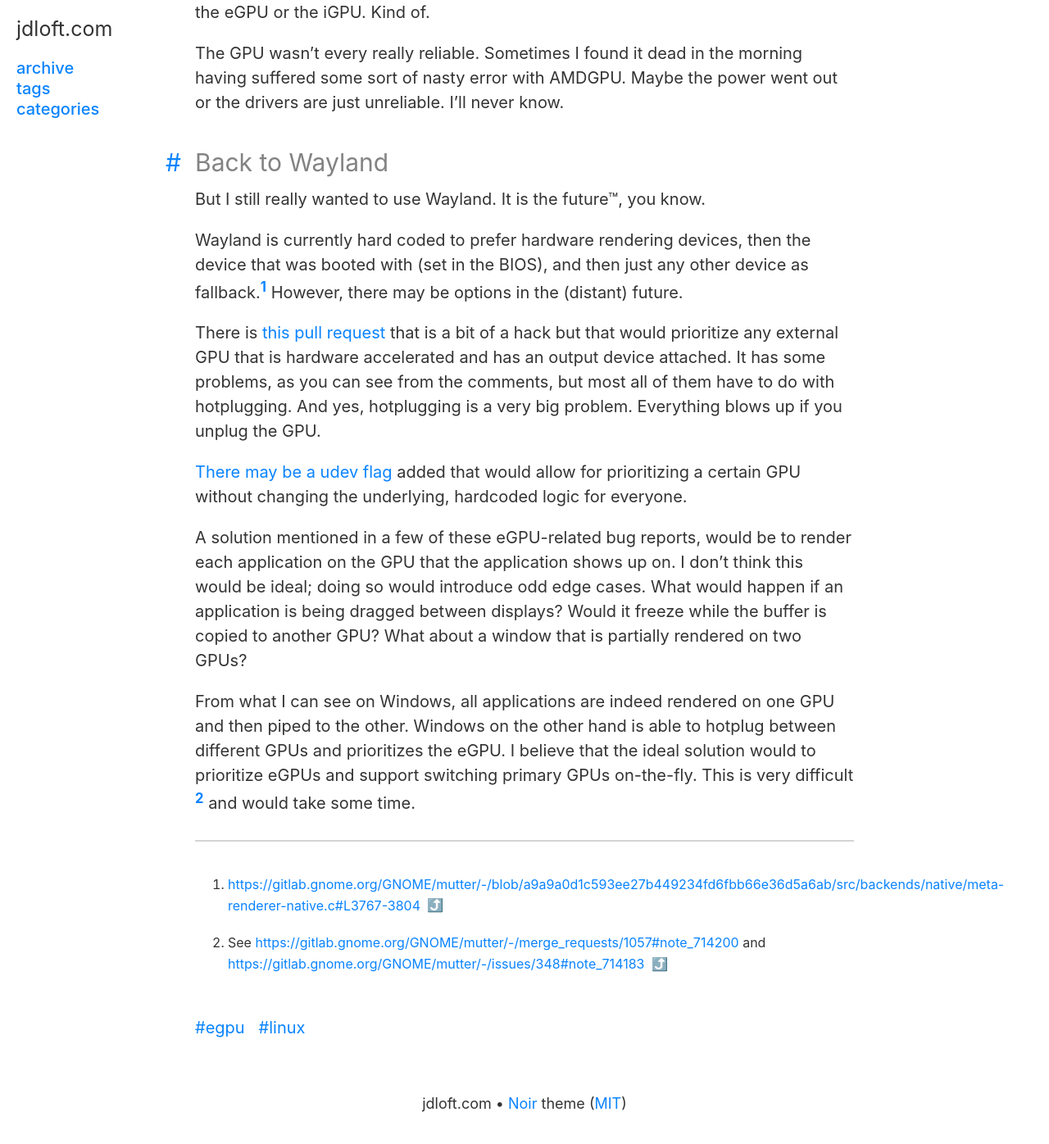
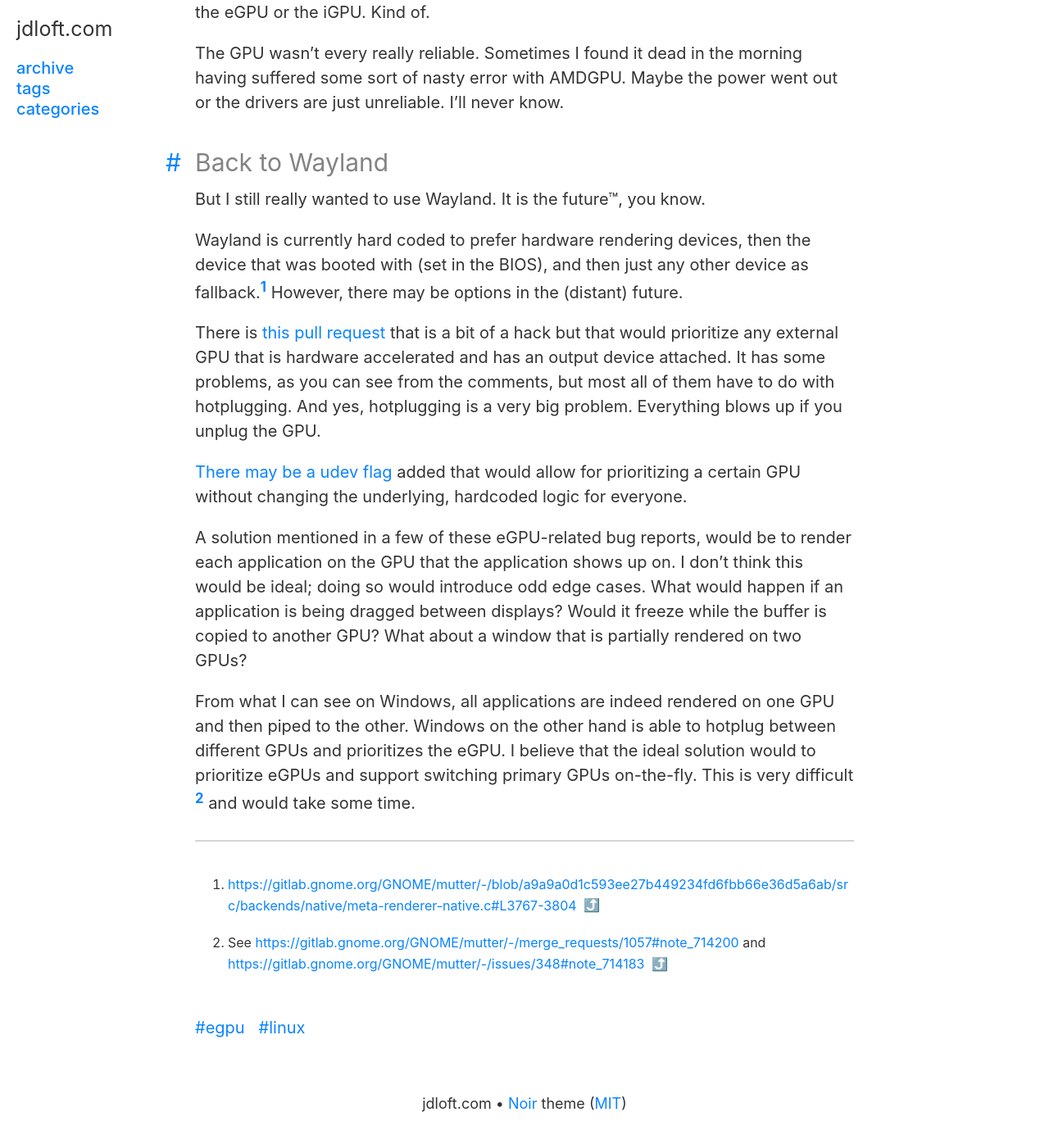
Before and after one commit to jdloft/jdloft.github.io, a Jekyll site: the page built from index.html, in a window 1280 px wide and 1400 px high, scrolled down 2676 px. Shown: the top 1396 px of the window at 82% size. Built offline with Jekyll 4.4.1, drawn with Linux system fonts in a browser that asks for light colours; the list of posts is cut into pages by our own code.

Commit message:
Fix footnote line breaks on Chrome

```diff
--- a/_sass/_type.scss
+++ b/_sass/_type.scss
@@ -175,6 +175,7 @@ a[href^="#fnref:"] {
 .footnotes {
   margin-top: 2rem;
   font-size: 80%;
+  overflow-wrap: break-word;
 
   :target {
     padding: 5px;
```
